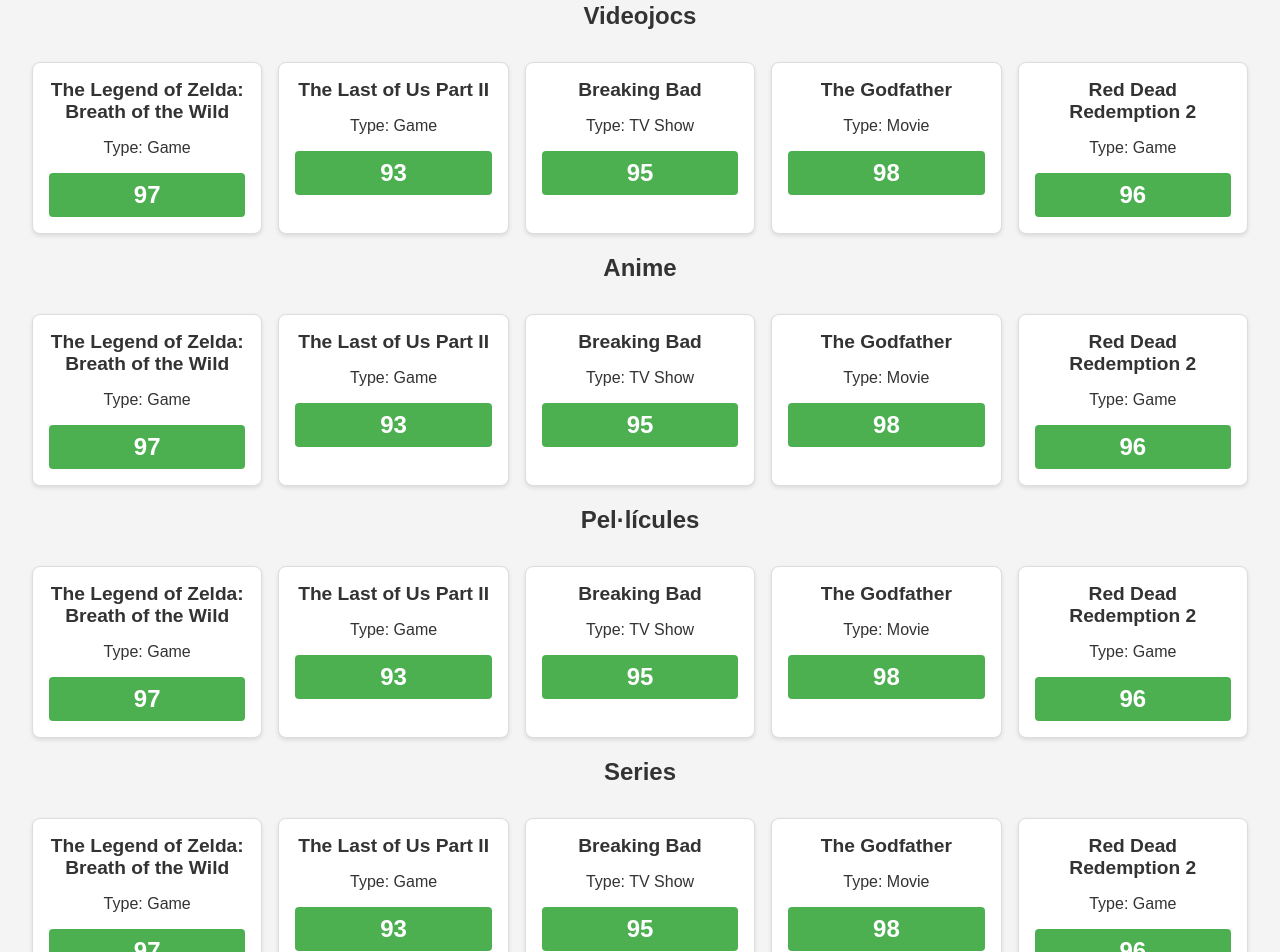
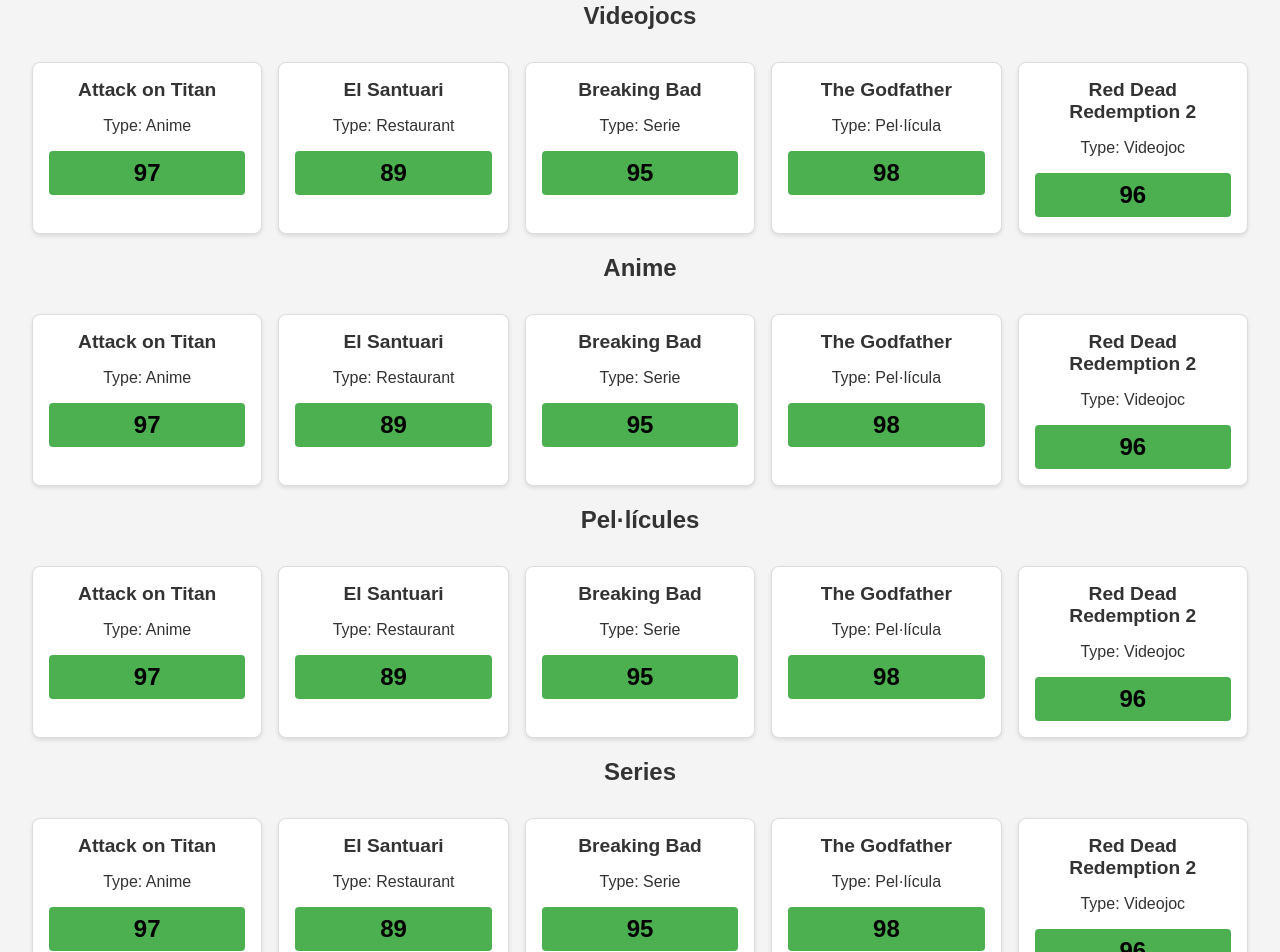
Before and after one commit to santsa9/projectefinal, a React (Create React App) app: page / in a window 1280 px wide. Shown: the part 100-1052 px from the top of the page. Built offline with nearby package versions, Linux system fonts and the light colour scheme.

Commit message:
provant de baixar canvis del john

```diff
--- a/src/App.css
+++ b/src/App.css
@@ -19,7 +19,7 @@
   text-align: center;
 }
 
-.nav a {
+.nav a, alogo,abuscador, aregistre  {
   color: #61dafb;
   margin: 0 1rem;
   text-decoration: none;
@@ -67,12 +67,17 @@
 }
 
 .score.high {
-  color: #fff;
+  color: #000000;
   background-color: #4caf50; /* Verde */
 }
 
+.score.mid {
+  color: #000000;
+  background-color: #e28b07; /* Taronja */
+}
+
 .score.low {
-  color: #fff;
+  color: #000000;
   background-color: #f44336; /* Rojo */
 }
 
--- a/src/App.js
+++ b/src/App.js
@@ -2,13 +2,12 @@
 import './App.css';
 
 const App = () => {
-  // Datos de ejemplo para juegos/películas
   const items = [
-    { id: 1, title: "The Legend of Zelda: Breath of the Wild", score: 97, type: "Game" },
-    { id: 2, title: "The Last of Us Part II", score: 93, type: "Game" },
-    { id: 3, title: "Breaking Bad", score: 95, type: "TV Show" },
-    { id: 4, title: "The Godfather", score: 98, type: "Movie" },
-    { id: 5, title: "Red Dead Redemption 2", score: 96, type: "Game" },
+    { id: 1, title: "Attack on Titan", score: 97, type: "Anime" },
+    { id: 2, title: "El Santuari", score: 89, type: "Restaurant" },
+    { id: 3, title: "Breaking Bad", score: 95, type: "Serie" },
+    { id: 4, title: "The Godfather", score: 98, type: "Pel·lícula" },
+    { id: 5, title: "Red Dead Redemption 2", score: 96, type: "Videojoc" },
   ];
 
   return (
@@ -16,14 +15,14 @@
       {/* Capçalera */}
       <header className="header">
         <nav className="nav">
-          <a href="#games">afegir logo</a>
+          <alogo href="#games">afegir logo</alogo>
           <a href="#games">Videojocs</a>
           <a href="#games">Anime</a>
           <a href="#movies">Pel·lícules</a>
           <a href="#tv-shows">Series</a>
           <a href="#games">Restaurants</a>
-          <a href="#games">afegirbuscador</a>
-          <a href="#games">afegirregistre</a>
+          <abuscador href="#games">afegirbuscador</abuscador>
+          <aregistre href="#games">afegirregistre</aregistre>
         </nav>
       </header>
 
@@ -35,7 +34,7 @@
             <div key={item.id} className="item">
               <h3>{item.title}</h3>
               <p>Type: {item.type}</p>
-              <div className={`score ${item.score >= 90 ? "high" : "low"}`}>{item.score}</div>
+              <div className={`score ${item.score >= 50 ? "high" : "low"}`}>{item.score}</div>
             </div>
           ))}
         </div>
@@ -45,7 +44,7 @@
             <div key={item.id} className="item">
               <h3>{item.title}</h3>
               <p>Type: {item.type}</p>
-              <div className={`score ${item.score >= 90 ? "high" : "low"}`}>{item.score}</div>
+              <div className={`score ${item.score >= 50 ? "high" : "low"}`}>{item.score}</div>
             </div>
           ))}
         </div>
@@ -55,7 +54,7 @@
             <div key={item.id} className="item">
               <h3>{item.title}</h3>
               <p>Type: {item.type}</p>
-              <div className={`score ${item.score >= 90 ? "high" : "low"}`}>{item.score}</div>
+              <div className={`score ${item.score >= 50 ? "high" : "low"}`}>{item.score}</div>
             </div>
           ))}
         </div>
@@ -65,7 +64,7 @@
             <div key={item.id} className="item">
               <h3>{item.title}</h3>
               <p>Type: {item.type}</p>
-              <div className={`score ${item.score >= 90 ? "high" : "low"}`}>{item.score}</div>
+              <div className={`score ${item.score >= 50 ? "high" : "low"}`}>{item.score}</div>
             </div>
           ))}
         </div>
@@ -75,7 +74,7 @@
             <div key={item.id} className="item">
               <h3>{item.title}</h3>
               <p>Type: {item.type}</p>
-              <div className={`score ${item.score >= 90 ? "high" : "low"}`}>{item.score}</div>
+              <div className={`score ${item.score >= 50 ? "high" : "low"}`}>{item.score}</div>
             </div>
           ))}
         </div>
```
